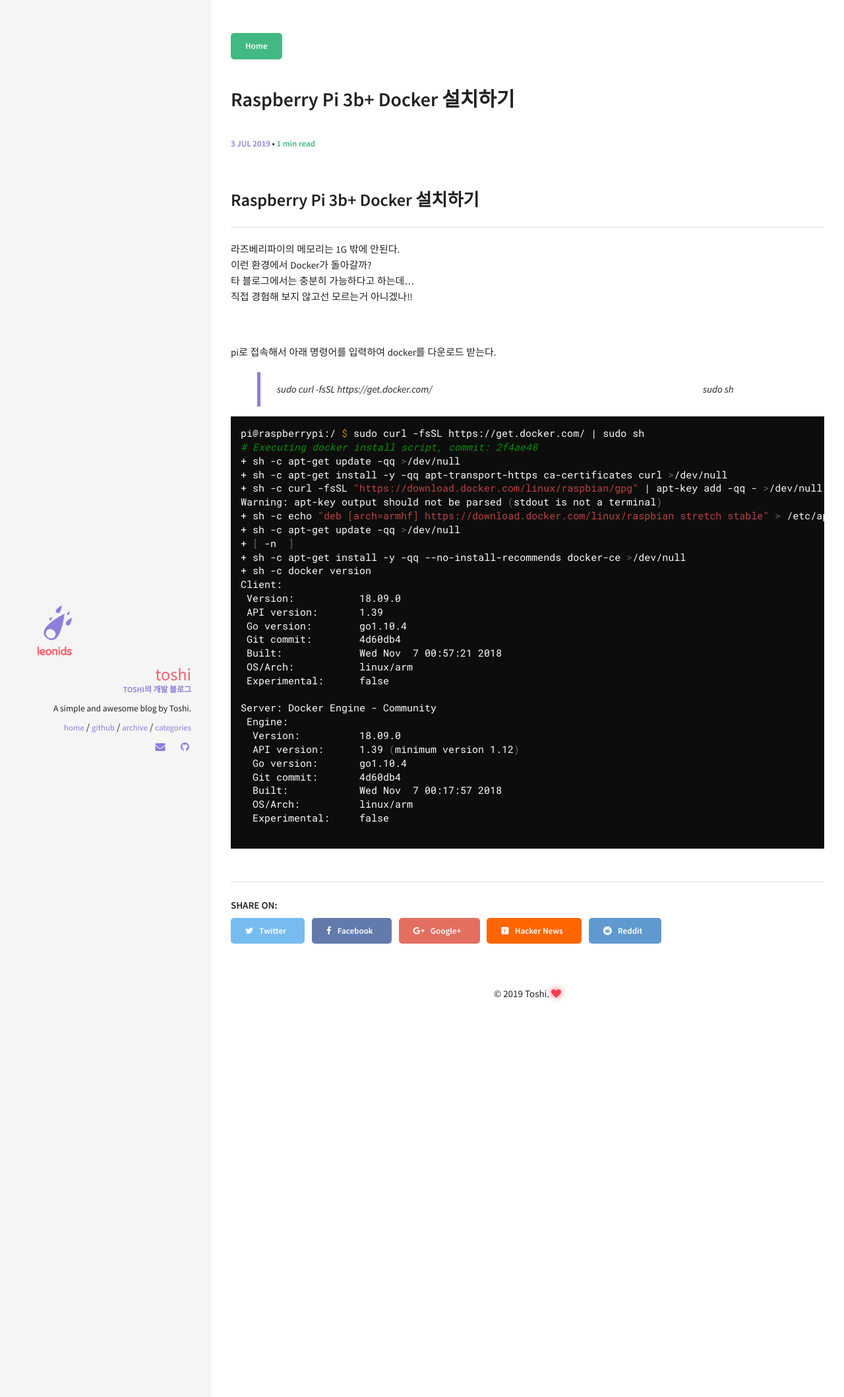
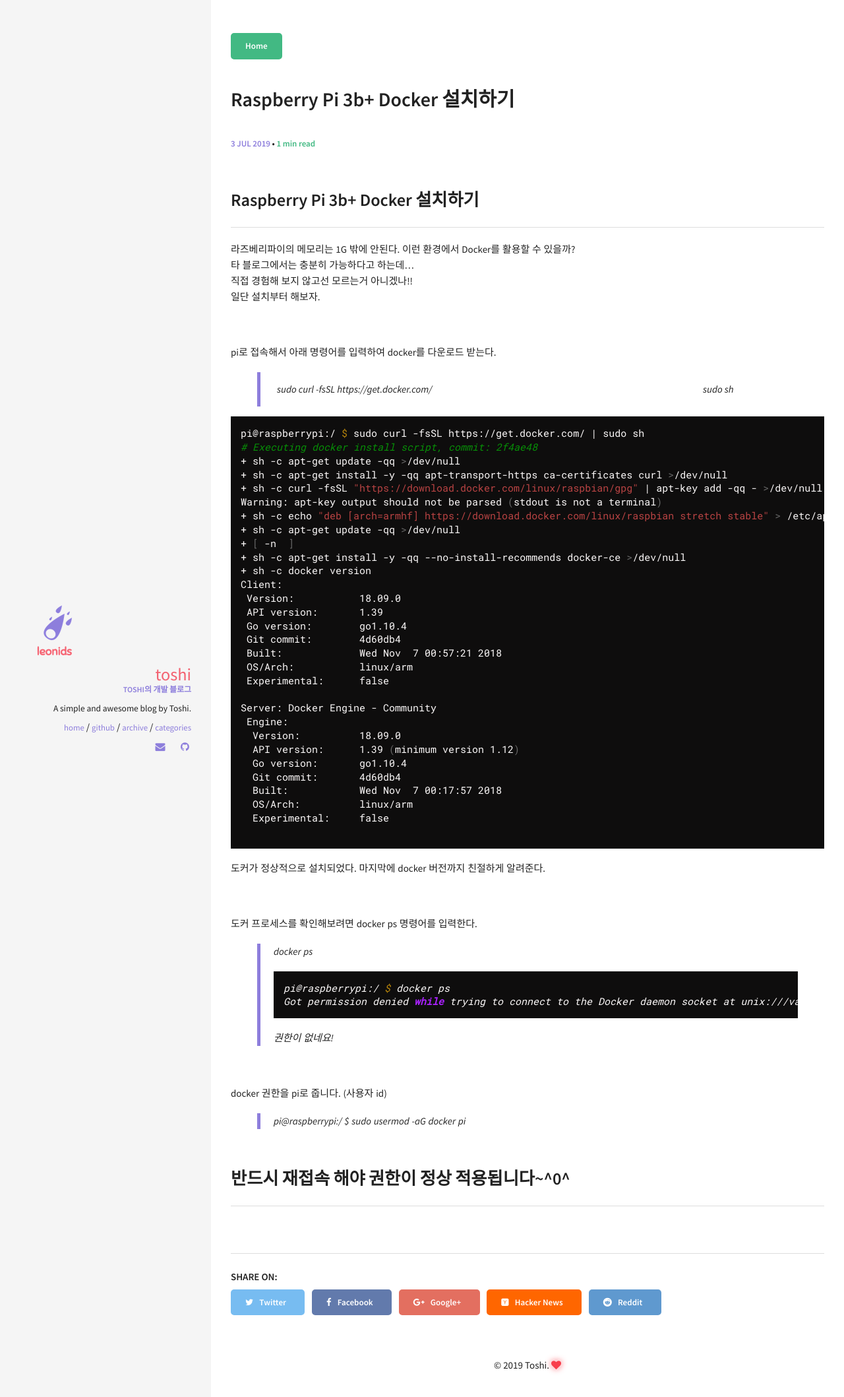
Before and after one commit to toshi15shkim/toshi15shkim.github.io, a Jekyll site: the page built from _posts/2019-07-03-linux-docker-install.md, in a window 1280 px wide. Shown: the top 2117 px of the page at 66% size. Built offline with Jekyll 4.4.1, drawn with Linux system fonts in a browser that asks for light colours.

Commit message:
2019-07-03-linux-docker-install.md update

````diff
--- a/_posts/2019-07-03-linux-docker-install.md
+++ b/_posts/2019-07-03-linux-docker-install.md
@@ -8,10 +8,10 @@ comments: true
 
 ## Raspberry Pi 3b+ Docker 설치하기
 
-라즈베리파이의 메모리는 1G 밖에 안된다.
-이런 환경에서 Docker가 돌아갈까?
+라즈베리파이의 메모리는 1G 밖에 안된다. 이런 환경에서 Docker를 활용할 수 있을까?
 타 블로그에서는 충분히 가능하다고 하는데...
 직접 경험해 보지 않고선 모르는거 아니겠나!!
+일단 설치부터 해보자.
 
 <br/>
 
@@ -50,3 +50,23 @@ Server: Docker Engine - Community
   Experimental:     false
 
 ```
+
+도커가 정상적으로 설치되었다. 마지막에 docker 버전까지 친절하게 알려준다.
+
+<br/>
+
+도커 프로세스를 확인해보려면 docker ps 명령어를 입력한다.
+> docker ps
+```bash
+pi@raspberrypi:/ $ docker ps
+Got permission denied while trying to connect to the Docker daemon socket at unix:///var/run/docker.sock: Get http://%2Fvar%2Frun%2Fdocker.sock/v1.39/containers/json: dial unix /var/run/docker.sock: connect: permission denied
+```
+권한이 없네요!
+
+<br/>
+
+docker 권한을 pi로 줍니다. (사용자 id)
+
+> pi@raspberrypi:/ $ sudo usermod -aG docker pi
+
+## 반드시 재접속 해야 권한이 정상 적용됩니다~^0^
````
